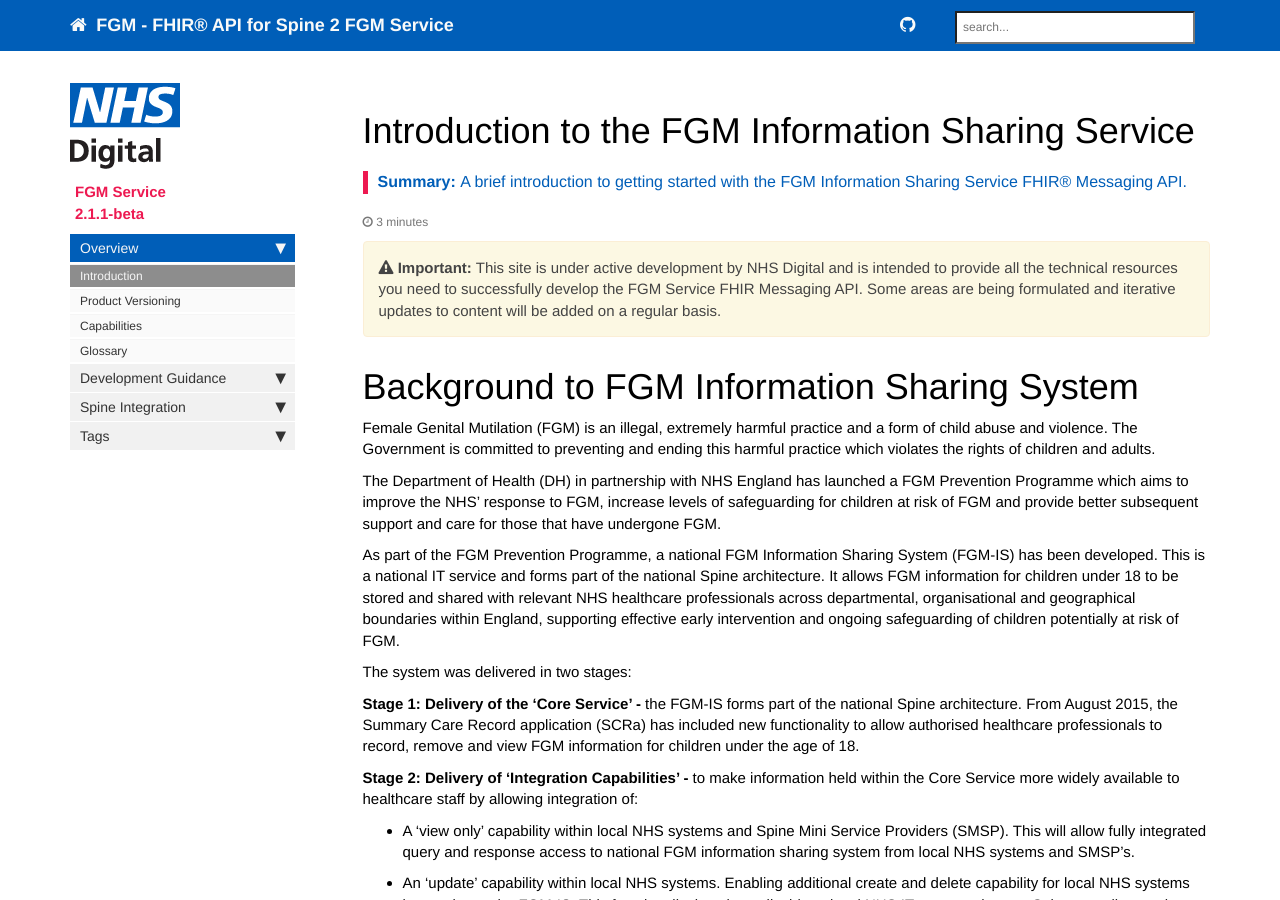
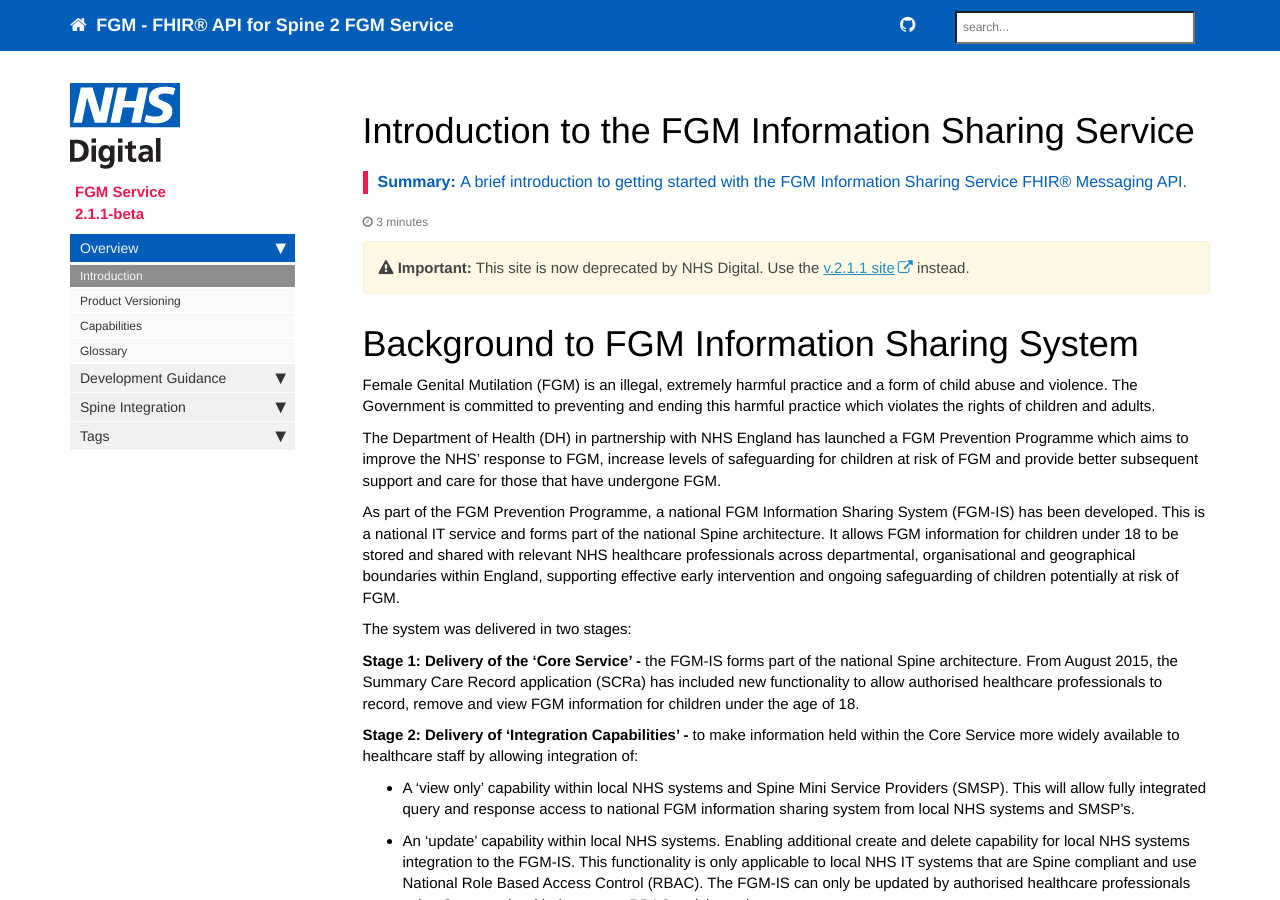
Before and after one commit to nhsconnect/fgm-risk-indication-service, a Jekyll site: the page built from index.md, in a window 1280 px wide and 900 px high. Built offline with Jekyll 4.4.1, drawn with Linux system fonts in a browser that asks for light colours; nearby versions of some CDN libraries; comment, search, counter and statistics services are not loaded.

Commit message:
Update index.md
Mark as deprecated in favour of https://developer.nhs.uk/apis/fgm-v2.1/index.html

```diff
--- a/index.md
+++ b/index.md
@@ -8,7 +8,7 @@ toc: false
 summary: A brief introduction to getting started with the FGM Information Sharing Service FHIR&reg; Messaging API.
 ---
 
-{% include important.html content="This site is under active development by NHS Digital and is intended to provide all the technical resources you need to successfully develop the FGM Service FHIR Messaging API. Some areas are being formulated and iterative updates to content will be added on a regular basis." %}
+{% include important.html content="This site is now deprecated by NHS Digital. Use the [v.2.1.1 site](https://developer.nhs.uk/apis/fgm-v2.1/index.html) instead." %}
 
 # Background to FGM Information Sharing System #
 
```
